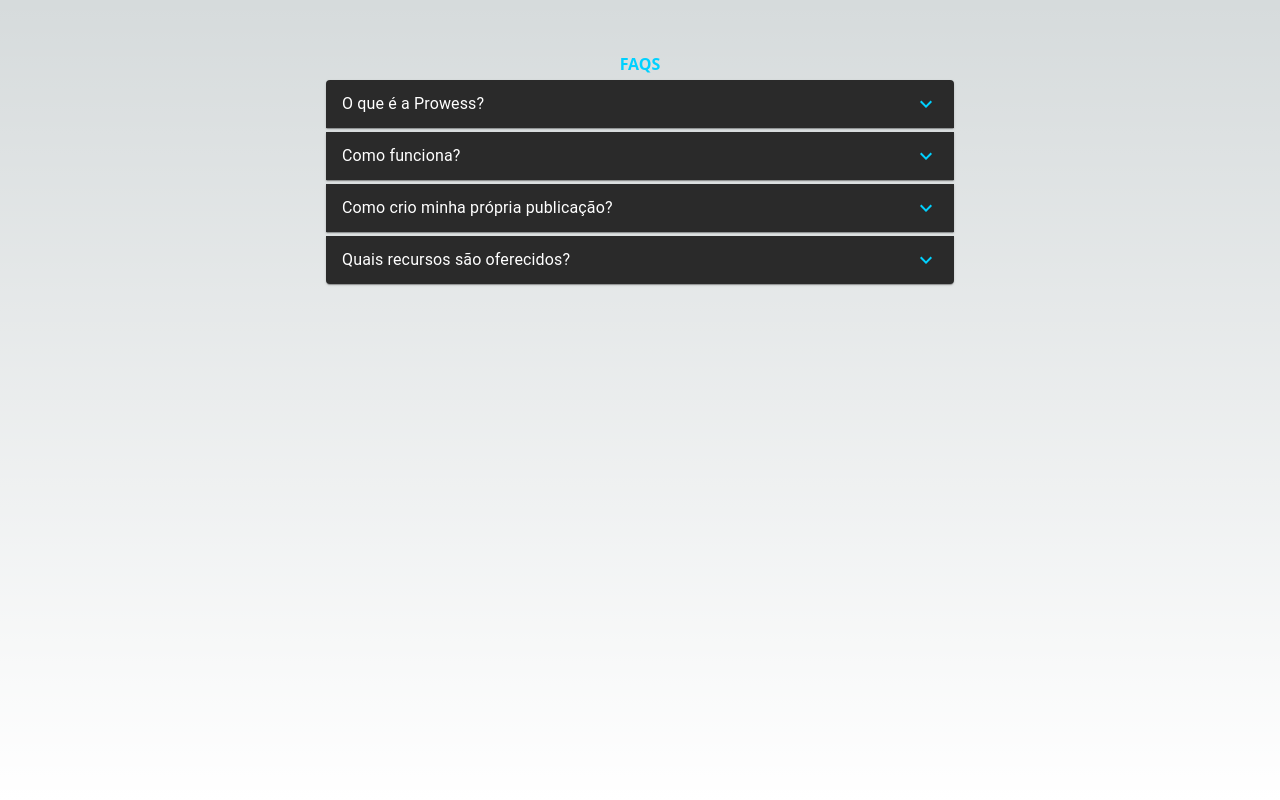
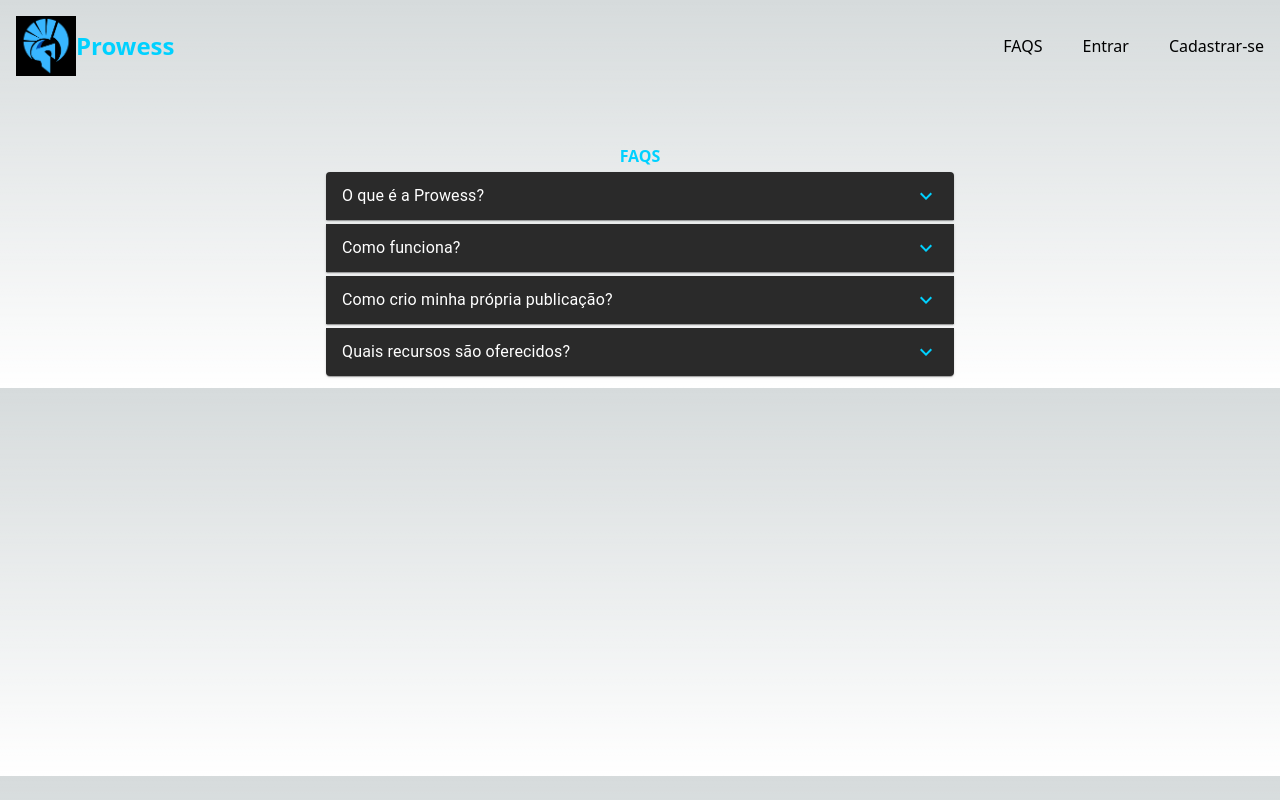
Before and after one commit to samervalente/prowess, a Next.js app: page /faqs in a window 1280 px wide. Built offline with nearby package versions, Linux system fonts and the light colour scheme.

Commit message:
feat: create Header component

```diff
--- /dev/null
+++ b/src/components/Header.tsx
@@ -0,0 +1,19 @@
+import Link from "next/link";
+
+export default function Header() {
+  return (
+    <header className="flex justify-between items-center p-4">
+      <Link href="/" className='flex items-center text-[24px] text-blue-main font-bold'>
+
+        <img src="/logo.png" width={60} height={50} alt="logo" />
+        <h1>Prowess</h1>
+
+      </Link>
+      <div className="flex flex-col md:flex-row gap-y-3 gap-x-10">
+        <Link href="/faqs">FAQS</Link>
+        <Link href="/auth/signin">Entrar</Link>
+        <Link href="/auth/signup">Cadastrar-se</Link>
+      </div>
+    </header>
+  )
+}
--- a/src/pages/faqs.tsx
+++ b/src/pages/faqs.tsx
@@ -1,11 +1,12 @@
 import SimpleAccordion from "@/components/Accordion";
+import Header from "@/components/Header";
 import Link from "next/link";
 
 export default function FAQS(){
     return (
         <>
-
-       <div className='p-3 min-h-[100vh] flex flex-col items-center  gap-y-1'>
+        <Header />
+       <div className='p-3  flex flex-col items-center  gap-y-1'>
        <label className='font-bold text-blue-main mt-10'>FAQS</label>
        <SimpleAccordion title="O que é a Prowess?">
           A <span className="text-blue-main font-bold">Prowess</span> é uma plataforma online que tem como objetivo conectar estudantes que desejam dividir os custos de moradia e vida em uma determinada cidade ou estado. A ideia é que os estudantes possam encontrar companheiros de quarto ou colegas de apartamento que estejam estudando na mesma região, o que pode resultar em economias significativas para todos os envolvidos.
--- a/src/pages/index.tsx
+++ b/src/pages/index.tsx
@@ -5,6 +5,7 @@ import { SubmitHandler, useForm } from 'react-hook-form'
 import Button from '@/components/Button'
 import { states } from '@/constants/states'
 import { useEffect, useState } from 'react'
+import Header from '@/components/Header'
 const inter = Inter({ subsets: ['latin'] })
 
 type filterFields = {
@@ -48,18 +49,8 @@ export default function Home() {
 
   return (
     <main className="flex min-h-screen flex-col ">
-      <header className="flex justify-between items-center p-4">
-       <div className='flex items-center text-[24px] text-blue-main font-bold'>
-       <img src="/logo.png" width={60} height={50} alt="logo" />
-       <h1>Prowess</h1>
-       </div>
-        <div className="flex flex-col md:flex-row gap-y-3 gap-x-10">
-        <Link href="/faqs">FAQS</Link>
-          <Link href="/auth/signin">Entrar</Link>
-          <Link href="/auth/signup">Cadastrar-se</Link>
-        </div>
-      </header>
-      <section className="flex flex-col  items-center h-[80vh]">
+      <Header />
+      <section className="flex flex-col justify-center items-center h-[80vh]">
         <h1 className="text-[24px] ">Seja bem vindo a <span className="text-blue-main font-bold ">Prowess</span></h1>
         <form className='flex flex-col items-center p-1' onSubmit={handleSubmit(onSubmit)}>
           <h3 className='text-gray-400'>Conecte-se com estudantes de todo o país</h3>
@@ -68,10 +59,10 @@ export default function Home() {
             <Select id="city" initialValue="Cidade" options={districts.map((district: District) => district.nome)} register={register} errors={errors} />
             <Select id="gender" initialValue="Gênero" options={["Masculino", "Feminino", "Indiferente"]} register={register} errors={errors} />
           </div>
-          <Button width='w-[50%]' type="submit" >Buscar</Button>
-          <span className='mt-3 underline text-blue-main cursor-pointer' onClick={() => reset()}>Limpar formulário</span>
+
+          <Button width='w-[70%]' type="submit" >Buscar</Button>
+          <span className='mt-3 text-[14px] underline text-blue-main cursor-pointer' onClick={() => reset()}>Limpar formulário</span>
         </form>
-
       </section>
     </main>
   )
```
